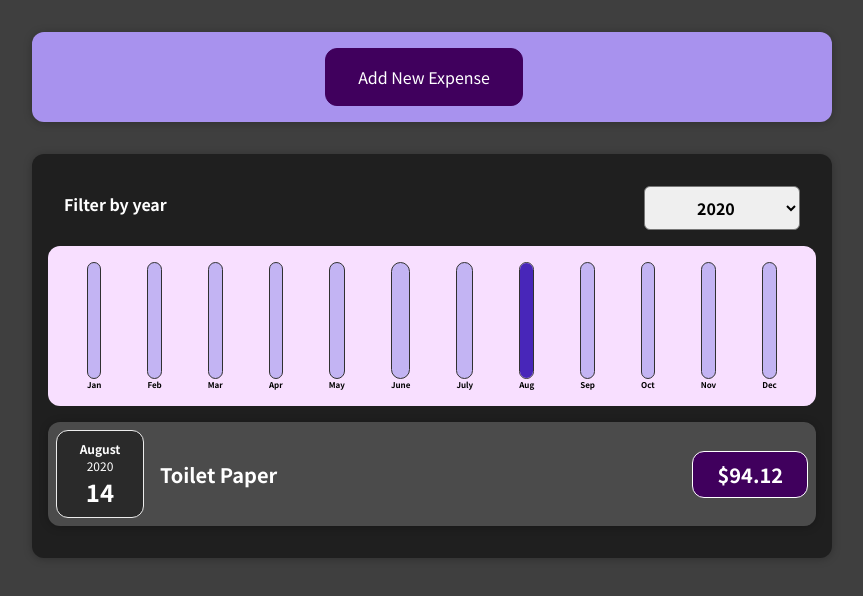
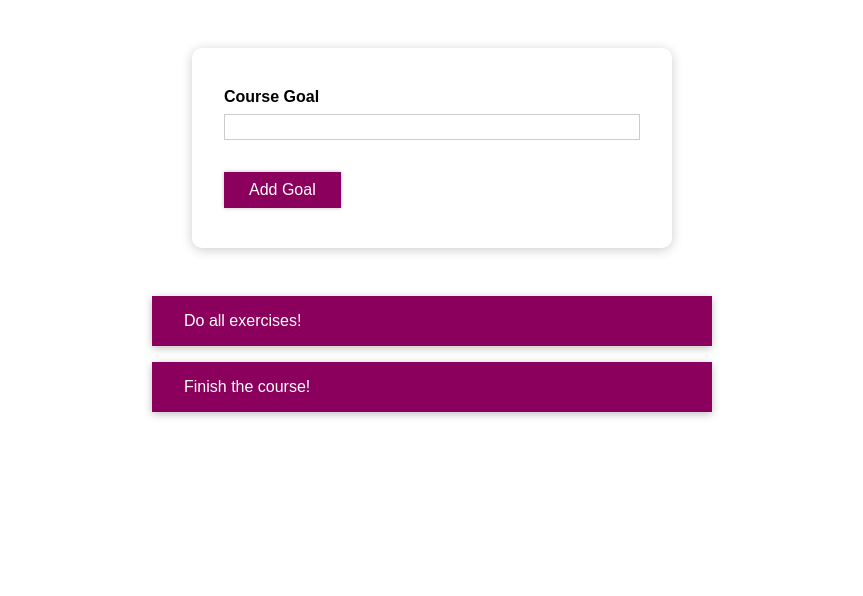
Before and after one commit to Pra1233/React, a React (Create React App) app: page / in a window 1280 px wide. Shown: the top 596 px of the page, without its empty margins (208-1071 px from the left). Built offline with nearby package versions, Linux system fonts and the light colour scheme.

Commit message:
Dynamic Styling Task1

```diff
--- /dev/null
+++ b/src/App.css
@@ -0,0 +1,14 @@
+#goals {
+  width: 35rem;
+  max-width: 90%;
+  margin: 3rem auto;
+}
+
+#goal-form {
+  width: 30rem;
+  max-width: 90%;
+  margin: 3rem auto;
+  padding: 2rem;
+  box-shadow: 0 2px 12px rgba(0, 0, 0, 0.2);
+  border-radius: 10px;
+}
--- a/src/App.js
+++ b/src/App.js
@@ -1,50 +1,55 @@
-import React, { useState } from "react";
+import React, { useState } from 'react';
 
-import NewExpense from "./components/NewExpense/NewExpense";
-import Expenses from "./components/Expenses/Expenses";
-
-const DUMMY_EXPENSES = [
-  {
-    id: "e1",
-    title: "Toilet Paper",
-    amount: 94.12,
-    date: new Date(2020, 7, 14),
-  },
-  { id: "e2", title: "New TV", amount: 799.49, date: new Date(2021, 2, 12) },
-  {
-    id: "e3",
-    title: "Car Insurance",
-    amount: 294.67,
-    date: new Date(2021, 2, 28),
-  },
-  {
-    id: "e4",
-    title: "New Desk (Wooden)",
-    amount: 450,
-    date: new Date(2021, 5, 12),
-  },
-];
+import CourseGoalList from './components/CourseGoals/CourseGoalList/CourseGoalList';
+import CourseInput from './components/CourseGoals/CourseInput/CourseInput';
+import './App.css';
 
 const App = () => {
-  const [expenses, setExpenses] = useState(DUMMY_EXPENSES);
+  const [courseGoals, setCourseGoals] = useState([
+    { text: 'Do all exercises!', id: 'g1' },
+    { text: 'Finish the course!', id: 'g2' }
+  ]);
 
-  const addExpenseHandler = (expense) => {
-    setExpenses((prevExpenses) => {
-      return [expense, ...prevExpenses]; //newexpense,all old expense
+  const addGoalHandler = enteredText => {
+    setCourseGoals(prevGoals => {
+      const updatedGoals = [...prevGoals];
+      updatedGoals.unshift({ text: enteredText, id: Math.random().toString() });
+      return updatedGoals;
     });
   };
 
-  // return React.createElement(
-  //   'div',
-  //   {},
-  //   React.createElement('h2', {}, "Let's get started!"),
-  //   React.createElement(Expenses, { items: expenses })
-  // );
+  const deleteItemHandler = goalId => {
+    setCourseGoals(prevGoals => {
+      const updatedGoals = prevGoals.filter(goal => goal.id !== goalId);
+      return updatedGoals;
+    });
+  };
+
+  let content = (
+    <p style={{ textAlign: 'center' }}>No goals found. Maybe add one?</p>
+  );
+
+  if (courseGoals.length > 0) {
+    content = (
+      <CourseGoalList items={courseGoals} onDeleteItem={deleteItemHandler} />
+    );
+  }
 
   return (
     <div>
-      <NewExpense onAddExpense={addExpenseHandler} />
-      <Expenses items={expenses} />
+      <section id="goal-form">
+        <CourseInput onAddGoal={addGoalHandler} />
+      </section>
+      <section id="goals">
+        {content}
+        {/* {courseGoals.length > 0 && (
+          <CourseGoalList
+            items={courseGoals}
+            onDeleteItem={deleteItemHandler}
+          />
+        ) // <p style={{ textAlign: 'center' }}>No goals found. Maybe add one?</p>
+        } */}
+      </section>
     </div>
   );
 };
--- /dev/null
+++ b/src/components/CourseGoals/CourseGoalItem/CourseGoalItem.css
@@ -0,0 +1,8 @@
+.goal-item {
+  margin: 1rem 0;
+  background: #8b005d;
+  box-shadow: 0 2px 8px rgba(0, 0, 0, 0.26);
+  color: white;
+  padding: 1rem 2rem;
+  cursor: pointer;
+}
--- /dev/null
+++ b/src/components/CourseGoals/CourseGoalItem/CourseGoalItem.js
@@ -0,0 +1,20 @@
+import React from 'react';
+
+import './CourseGoalItem.css';
+
+const CourseGoalItem = props => {
+  // const [deleteText, setDeleteText] = useState('');
+
+  const deleteHandler = () => {
+    // setDeleteText('(Deleted!)');
+    props.onDelete(props.id);
+  };
+
+  return (
+    <li className="goal-item" onClick={deleteHandler}>
+      {props.children}
+    </li>
+  );
+};
+
+export default CourseGoalItem;
--- /dev/null
+++ b/src/components/CourseGoals/CourseGoalList/CourseGoalList.css
@@ -0,0 +1,5 @@
+.goal-list {
+  list-style: none;
+  margin: 0;
+  padding: 0;
+}
--- /dev/null
+++ b/src/components/CourseGoals/CourseGoalList/CourseGoalList.js
@@ -0,0 +1,22 @@
+import React from "react";
+
+import CourseGoalItem from "../CourseGoalItem/CourseGoalItem";
+import "./CourseGoalList.css";
+
+const CourseGoalList = (props) => {
+  return (
+    <ul className="goal-list">
+      {props.items.map((goal) => (
+        <CourseGoalItem
+          key={goal.id}
+          id={goal.id}
+          onDelete={props.onDeleteItem} //course GoalItems
+        >
+          {goal.text}
+        </CourseGoalItem>
+      ))}
+    </ul>
+  );
+};
+
+export default CourseGoalList;
--- /dev/null
+++ b/src/components/CourseGoals/CourseInput/CourseInput.css
@@ -0,0 +1,42 @@
+.form-control {
+  margin: 0.5rem 0;
+}
+
+.form-control label {
+  font-weight: bold;
+  display: block;
+  margin-bottom: 0.5rem;
+}
+
+.form-control input {
+  display: block;
+  width: 100%;
+  border: 1px solid #ccc;
+  font: inherit;
+  line-height: 1.5rem;
+  padding: 0 0.25rem;
+}
+
+.form-control button {
+  margin-top: 2rem;
+  background-color: #8b005d;
+}
+.form-control input:focus {
+  outline: none;
+  background: #fad0ec;
+  border-color: #8b005d;
+}
+/* /////// */
+.form-control.invalid input {
+  border-color: red;
+  background-color: rgb(225, 116, 116);
+}
+
+.form-control.invalid label {
+  color: rgb(187, 34, 34);
+}
+
+.form-control.invalid button {
+  background-color: rgb(120, 103, 103);
+  cursor: not-allowed;
+}
--- /dev/null
+++ b/src/components/CourseGoals/CourseInput/CourseInput.js
@@ -0,0 +1,39 @@
+import React, { useState } from "react";
+
+import Button from "../../UI/Button/Button";
+import "./CourseInput.css";
+
+const CourseInput = (props) => {
+  const [enteredValue, setEnteredValue] = useState("");
+  const [isValid, setisValid] = useState(true); //1
+
+  const goalInputChangeHandler = (event) => {
+    if (event.target.value.trim().length > 0) {
+      //4
+      setisValid(true);
+    } else setisValid(false);
+    setEnteredValue(event.target.value);
+  };
+
+  const formSubmitHandler = (event) => {
+    event.preventDefault();
+    if (enteredValue.trim().length === 0) {
+      setisValid(false); //false //2
+      return;
+    }
+    props.onAddGoal(enteredValue);
+    // setEnteredValue("");
+  };
+
+  return (
+    <form onSubmit={formSubmitHandler}>
+      <div className={`form-control ${!isValid ? "invalid" : ""}`}>
+        <label>Course Goal</label>
+        <input type="text" onChange={goalInputChangeHandler} />
+        <Button type="submit">Add Goal</Button>
+      </div>
+    </form>
+  );
+};
+
+export default CourseInput;
--- /dev/null
+++ b/src/components/UI/Button/Button.css
@@ -0,0 +1,20 @@
+.button {
+  font: inherit;
+  padding: 0.5rem 1.5rem;
+  border: 1px solid #8b005d;
+  color: white;
+  background: #8b005d;
+  box-shadow: 0 0 4px rgba(0, 0, 0, 0.26);
+  cursor: pointer;
+}
+
+.button:focus {
+  outline: none;
+}
+
+.button:hover,
+.button:active {
+  background: #ac0e77;
+  border-color: #ac0e77;
+  box-shadow: 0 0 8px rgba(0, 0, 0, 0.26);
+}
--- /dev/null
+++ b/src/components/UI/Button/Button.js
@@ -0,0 +1,13 @@
+import React from 'react';
+
+import './Button.css';
+
+const Button = props => {
+  return (
+    <button type={props.type} className="button" onClick={props.onClick}>
+      {props.children}
+    </button>
+  );
+};
+
+export default Button;
--- a/src/index.css
+++ b/src/index.css
@@ -1,14 +1,11 @@
-@import url('https://fonts.googleapis.com/css2?family=Noto+Sans+JP:wght@400;700&display=swap');
-
 * {
   box-sizing: border-box;
 }
 
 html {
-  font-family: 'Noto Sans JP', sans-serif;
+  font-family: sans-serif;
 }
 
 body {
   margin: 0;
-  background-color: #3f3f3f;
 }
```
